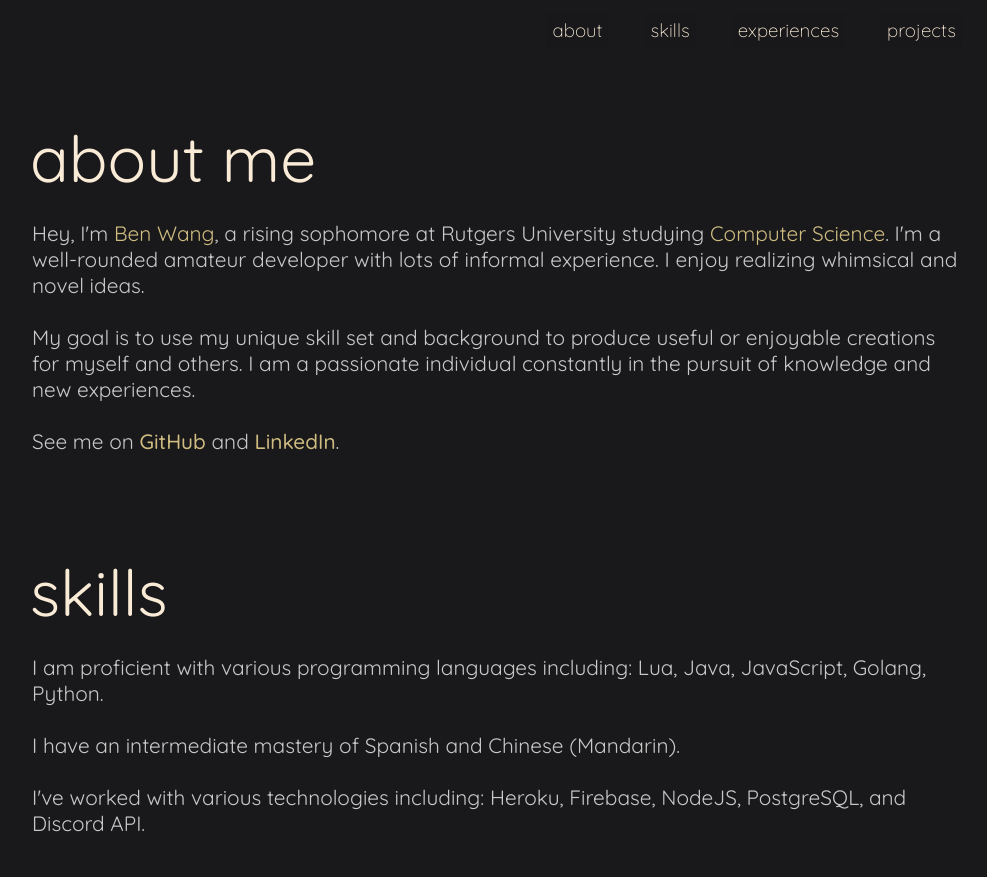
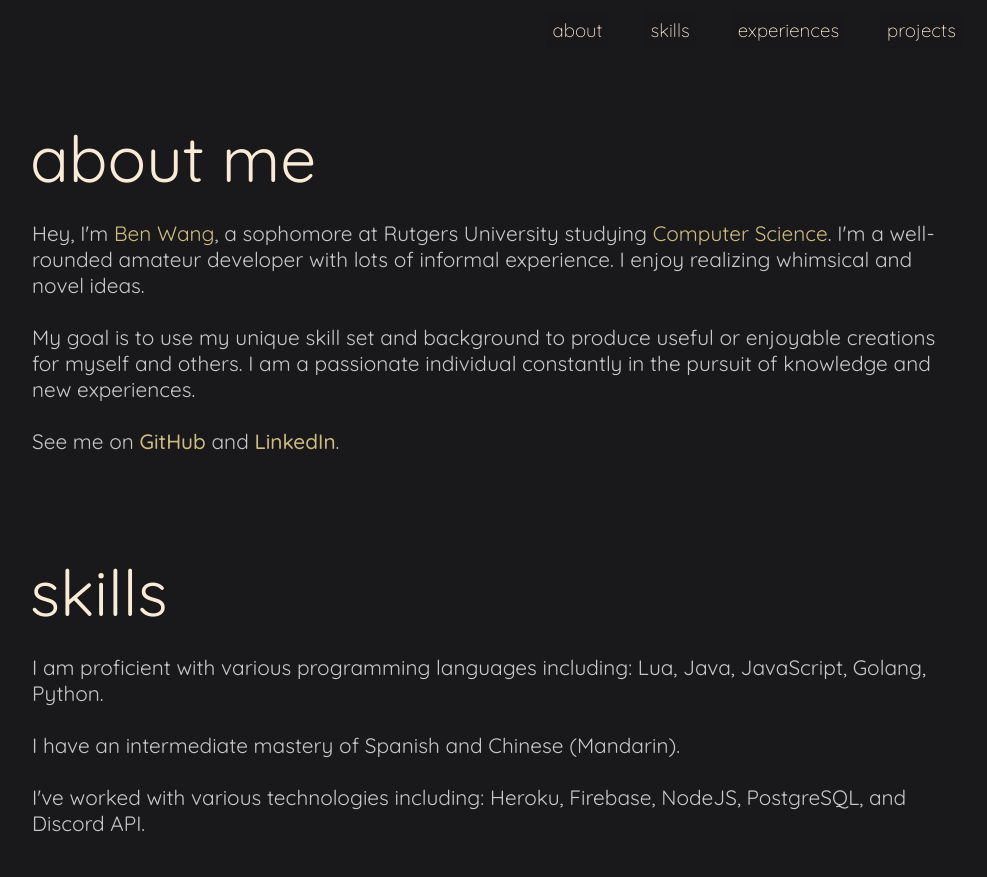
Before and after one commit to benwang2/benwang.me, a plain HTML site: page index.html in a window 1280 px wide. Shown: the top 877 px of the page, without its empty margins (145-1132 px from the left). Drawn offline with Linux system fonts and the light colour scheme.

Commit message:
Update index.html

```diff
--- a/index.html
+++ b/index.html
@@ -33,7 +33,7 @@
             <div class="section" id="about">
                 <h1>about me</h1>
                 <p>
-                    Hey, I'm <span style="color:#cebc81">Ben Wang</span>, a rising sophomore at Rutgers University studying <span style="color:#cebc81">Computer Science</span>.
+                    Hey, I'm <span style="color:#cebc81">Ben Wang</span>, a sophomore at Rutgers University studying <span style="color:#cebc81">Computer Science</span>.
                     I'm a well-rounded amateur developer with lots of informal experience. I enjoy realizing whimsical and novel ideas.
                     <br><br>
 
```
